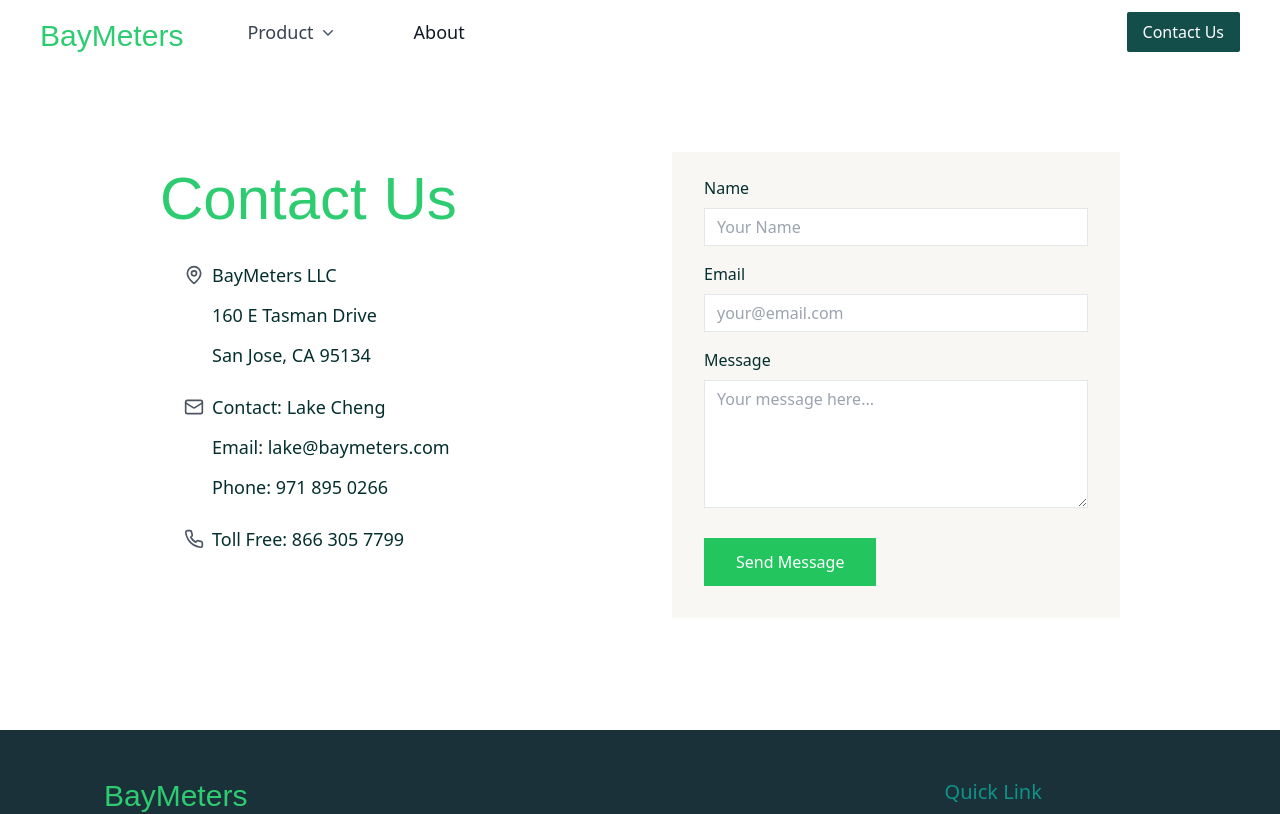
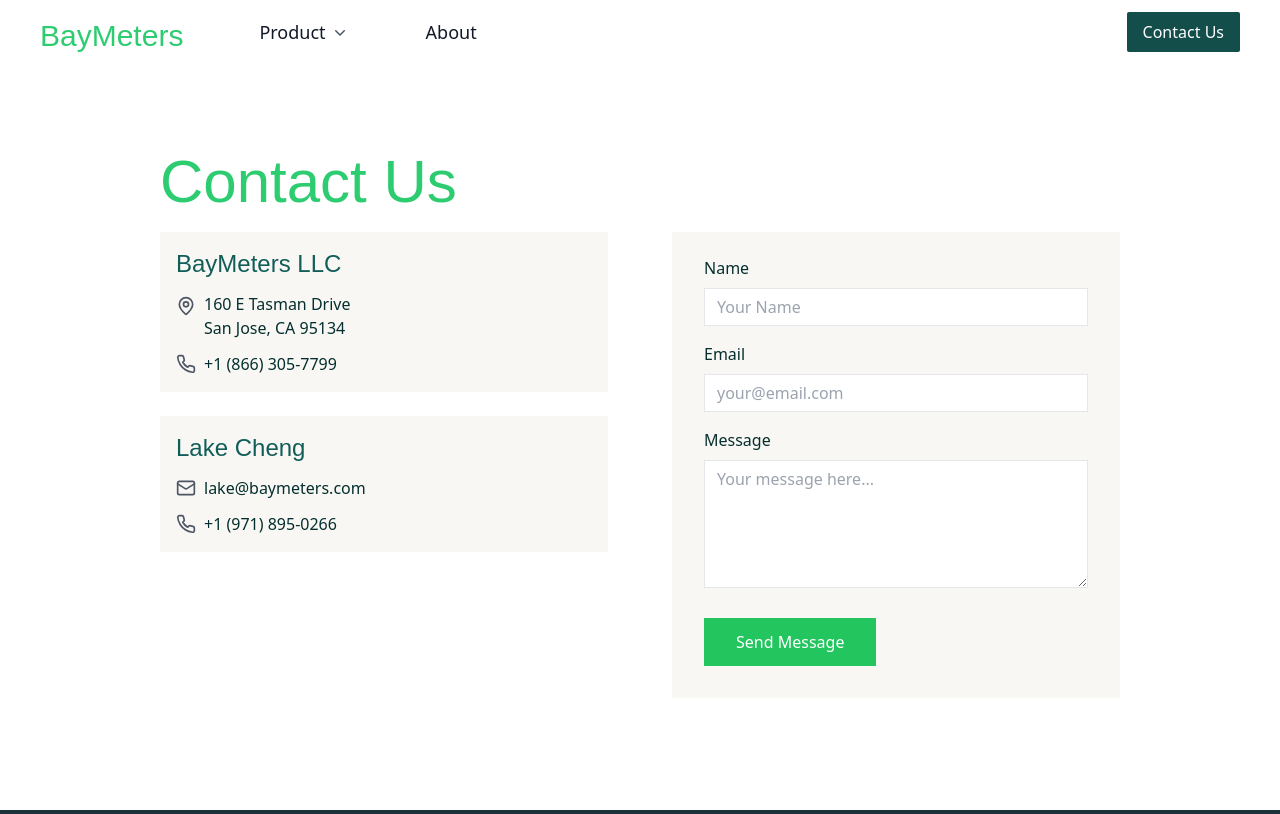
Before and after one commit to BayMeters/company_website, a React (Create React App) app in the folder frontend/: page /contact in a window 1280 px wide. Shown: the top 814 px of the page. Built offline with nearby package versions, Linux system fonts and the light colour scheme; a web font is replaced by a local one.

Commit message:
update
- update navbar
- update the design for contact us
- get rid of some unused code in creat-react-app
- temporarily comment out "Supmea" part in Main page's product catalog and about page

```diff
--- a/frontend/public/index.html
+++ b/frontend/public/index.html
@@ -2,54 +2,27 @@
 <html lang="en">
   <head>
     <meta charset="utf-8" />
-    <link rel="icon" href="%PUBLIC_URL%/favicon.ico" />
     <meta name="viewport" content="width=device-width, initial-scale=1" />
     <meta name="theme-color" content="#000000" />
-    <meta
-      name="description"
-      content="Web site created using create-react-app"
-    />
-    <link rel="apple-touch-icon" href="%PUBLIC_URL%/logo192.png" />
-    <!--
-      manifest.json provides metadata used when your web app is installed on a
-      user's mobile device or desktop. See https://developers.google.com/web/fundamentals/web-app-manifest/
-    -->
-    <link rel="manifest" href="%PUBLIC_URL%/manifest.json" />
-    <!--
-      Notice the use of %PUBLIC_URL% in the tags above.
-      It will be replaced with the URL of the `public` folder during the build.
-      Only files inside the `public` folder can be referenced from the HTML.
+    <title>BayMeters</title>
 
-      Unlike "/favicon.ico" or "favicon.ico", "%PUBLIC_URL%/favicon.ico" will
-      work correctly both with client-side routing and a non-root public URL.
-      Learn how to configure a non-root public URL by running `npm run build`.
-    -->
-    <title>BayMeters</title>
     <script
       src="https://beamanalytics.b-cdn.net/beam.min.js"
       data-token="35f004b1-ea26-43c5-8034-0c3fdab610eb"
       async
     ></script>
+
     <script type="text/javascript">
       (function(c,l,a,r,i,t,y){
           c[a]=c[a]||function(){(c[a].q=c[a].q||[]).push(arguments)};
           t=l.createElement(r);t.async=1;t.src="https://www.clarity.ms/tag/"+i;
           y=l.getElementsByTagName(r)[0];y.parentNode.insertBefore(t,y);
       })(window, document, "clarity", "script", "ozspv6537y");
-  </script>
+    </script>
+
   </head>
   <body>
     <noscript>You need to enable JavaScript to run this app.</noscript>
     <div id="root"></div>
-    <!--
-      This HTML file is a template.
-      If you open it directly in the browser, you will see an empty page.
-
-      You can add webfonts, meta tags, or analytics to this file.
-      The build step will place the bundled scripts into the <body> tag.
-
-      To begin the development, run `npm start` or `yarn start`.
-      To create a production bundle, use `npm run build` or `yarn build`.
-    -->
   </body>
 </html>
--- a/frontend/src/App.css
+++ /dev/null
@@ -1,38 +0,0 @@
-.App {
-  text-align: center;
-}
-
-.App-logo {
-  height: 40vmin;
-  pointer-events: none;
-}
-
-@media (prefers-reduced-motion: no-preference) {
-  .App-logo {
-    animation: App-logo-spin infinite 20s linear;
-  }
-}
-
-.App-header {
-  background-color: #282c34;
-  min-height: 100vh;
-  display: flex;
-  flex-direction: column;
-  align-items: center;
-  justify-content: center;
-  font-size: calc(10px + 2vmin);
-  color: white;
-}
-
-.App-link {
-  color: #61dafb;
-}
-
-@keyframes App-logo-spin {
-  from {
-    transform: rotate(0deg);
-  }
-  to {
-    transform: rotate(360deg);
-  }
-}
--- a/frontend/src/components/ContactInfo.js
+++ b/frontend/src/components/ContactInfo.js
@@ -4,36 +4,42 @@
 const ContactInfo = () => {
     return (
       <main className="flex-grow container">
-        <h1 className="text-6xl font-anek font-medium text-green-50 mb-2">Contact Us</h1>
+        <h1 className="text-6xl font-anek font-medium text-green-50 mb-5">Contact Us</h1>
 
-        <div className="bg-white p-6 mb-10 text-xl text-teal-950 font-extralight">
+        <div className="bg-white mb-10 text-xl text-teal-950 font-extralight">
 
           {/* <h2 className="text-2xl font-semibold mb-4">Contact Information</h2> */}
 
           <div className="space-y-6 text-lg">
 
-            <div className="flex items-start ">
+            <div className="flex-col items-start p-4 space-y-3 bg-light-100">
+                <p className="text-2xl font-medium font-anek text-teal-800">BayMeters LLC</p>
+                <div className="flex items-start">
                   <MapPin className="mr-2 mt-1 text-gray-600" size={20} />
-              <div className="space-y-3">
-                <p className="font-medium">BayMeters LLC</p>
+                  <div className='text-base text-teal-950 font-light'>
                     <p>160 E Tasman Drive</p>
                     <p>San Jose, CA 95134</p>
                   </div>
                 </div>
-
-            <div className="flex items-start">
-              <Mail className="mr-2 mt-1 text-gray-600" size={20} />
-              <div className="space-y-3">
-                <p className="font-medium">Contact: Lake Cheng</p>
-                <p>Email: lake@baymeters.com</p>
-                <p>Phone: 971 895 0266</p>
+                <div className="flex items-center">
+                  <Phone className="mr-2 text-gray-600" size={20} />
+                  <p className="text-base text-teal-950 font-light">+1 (866) 305-7799</p>
                 </div>
             </div>
 
+            <div className="flex-col items-start p-4 space-y-3 bg-light-100">
+              <p className="text-2xl font-medium font-anek text-teal-800 mb-2">Lake Cheng</p>
+              <div className="flex items-center">
+                <Mail className="mr-2 text-gray-600" size={20} />
+                <p className="text-base text-teal-950 font-light">lake@baymeters.com</p>
+              </div>
               <div className="flex items-center">
                 <Phone className="mr-2 text-gray-600" size={20} />
-              <p className="font-medium"> Toll Free: 866 305 7799</p>
+                <p className="text-base text-teal-950 font-light">+1 (971) 895-0266</p>
               </div>
+            </div>
+
+
           </div>
 
         </div>
--- a/frontend/src/components/Navbar.js
+++ b/frontend/src/components/Navbar.js
@@ -1,12 +1,9 @@
-import React, { useState } from 'react';
+import React, { useState, useRef, useEffect } from 'react';
 import { Link } from 'react-router-dom';
 import {
   Dialog,
   DialogPanel,
-  Popover,
-  PopoverButton,
   PopoverGroup,
-  PopoverPanel,
   Disclosure,
   DisclosureButton,
   DisclosurePanel,
@@ -26,19 +23,54 @@
 );
 
 export default function Navbar() {
+  const ProductCategory = ProductList();
+  const toggleMobileMenu = () => setMobileMenuOpen(!mobileMenuOpen);
+  const [mobileMenuOpen, setMobileMenuOpen] = useState(false);
+  const [isOpen, setIsOpen] = useState(false);
+  const buttonRef = useRef(null);
+  const dropdownRef = useRef(null);
+  let timeoutRef = useRef(null);
 
-  const ProductCategory = ProductList();
-  const [mobileMenuOpen, setMobileMenuOpen] = useState(false)
-  const toggleMobileMenu = () => setMobileMenuOpen(!mobileMenuOpen)
+  const handleMouseEnter = () => {
+    if (timeoutRef.current) {
+      clearTimeout(timeoutRef.current);
+    }
+    setIsOpen(true);
+  };
+
+  const handleMouseLeave = () => {
+    timeoutRef.current = setTimeout(() => {
+      setIsOpen(false);
+    }, 100); // Small delay to prevent flickering when moving between button and dropdown
+  };
+
+  useEffect(() => {
+    const handleClickOutside = (event) => {
+      if (
+        buttonRef.current &&
+        dropdownRef.current &&
+        !buttonRef.current.contains(event.target) &&
+        !dropdownRef.current.contains(event.target)
+      ) {
+        setIsOpen(false);
+      }
+    };
+
+    document.addEventListener('mousedown', handleClickOutside);
+    return () => {
+      document.removeEventListener('mousedown', handleClickOutside);
+      if (timeoutRef.current) {
+        clearTimeout(timeoutRef.current);
+      }
+    };
+  }, []);
 
   return (
     <header className="bg-white/80 backdrop-blur-sm sticky top-0 z-50">
       <link href="https://fonts.googleapis.com/css2?family=Anek+Odia:wght@100;200;300;400;500;600;700;800&display=swap" rel="stylesheet"></link>
 
       <nav aria-label="Global" className="h-16 mx-auto flex max-w-full items-center justify-between p-6 lg:px-10">
-
         <div className="flex flex-1 lg:hidden">
-
           <Link to="/" className="pt-2">
             <span className="sr-only">Your Company</span>
             <BayMetersLogo />
@@ -46,25 +78,39 @@
         </div>
 
         <PopoverGroup className="hidden lg:flex lg:gap-x-16">
-
           <Link to="/" className="pt-2">
             <span className="sr-only">Your Company</span>
             <BayMetersLogo />
           </Link>
 
-        {/* <a href="/comingsoon" target="_blank" rel="noopener noreferrer" className="pl-3 pt-2.5 text-lg font-extralight leading-6 text-gray-900">
-          Quick Pay
-        </a> */}
+          <div className="relative"
+          ref={buttonRef}
+          onMouseEnter={handleMouseEnter}
+          onMouseLeave={handleMouseLeave}>
+            <div
 
-        <Popover className="relative">
-          <PopoverButton className="flex items-center gap-x-1 pt-2.5 leading-6 text-lg font-extralight text-gray-700 focus:outline-none">
+              className="flex items-center cursor-pointer"
+            >
+              <Link
+                to="/products"
+                className="pl-3 pt-2.5 text-lg font-extralight leading-6 text-gray-900 hover:font-normal duration-100"
+              >
                 Product
+              </Link>
+              <div className="ml-1 pt-2.5">
                 <ChevronDownIcon aria-hidden="true" className="h-5 w-5 flex-none text-gray-600" />
-          </PopoverButton>
-          <PopoverPanel transition
-          className="absolute left-0 z-50 mt-5 w-screen max-w-sm overflow-hidden bg-white shadow-2xl rounded-md transition data-[closed]:translate-y-1 data-[closed]:opacity-0 data-[enter]:duration-200 data-[leave]:duration-150 data-[enter]:ease-out data-[leave]:ease-in">
+              </div>
+            </div>
 
-            <div className="p-5">
+            {isOpen && (
+              <div
+                ref={dropdownRef}
+                onMouseEnter={handleMouseEnter}
+                onMouseLeave={handleMouseLeave}
+                className="absolute left-0 z-50 mt-5 w-screen max-w-sm overflow-hidden bg-white shadow-2xl rounded-md
+                          transition-all duration-200 ease-out"
+              >
+                <div className="p-3">
                   {ProductCategory.map((item) => (
                     <Link
                       key={item}
@@ -76,25 +122,26 @@
                     </Link>
                   ))}
                 </div>
-          </PopoverPanel>
-        </Popover>
+              </div>
+            )}
+          </div>
 
-        <Link to = "/about" className="pl-3 pt-2.5 text-lg font-extralight leading-6 text-gray-900">
+          <Link to="/about" className="pl-3 pt-2.5 text-lg font-extralight leading-6 text-gray-900 hover:font-normal duration-100">
             About
           </Link>
-
         </PopoverGroup>
 
         <div className="hidden lg:flex lg:flex-1 lg:justify-end">
-          <Link to ="/contact" className="text-medium font-normal leading-6 text-white p-2 px-4 bg-teal-900 hover:bg-teal-600 rounded-sm">
-          Contact Us </Link>
+          <Link to="/contact" className="text-medium font-normal leading-6 text-white p-2 px-4 bg-teal-900 hover:bg-teal-600 rounded-sm">
+            Contact Us
+          </Link>
         </div>
 
-
+        {/* Mobile menu button */}
         <div className="flex lg:hidden">
           <button
             type="button"
-          onClick={toggleMobileMenu}
+            onClick={() => setMobileMenuOpen(!mobileMenuOpen)}
             className="-m-2.5 inline-flex items-center justify-center rounded-md p-2.5 text-gray-700"
           >
             <span className="sr-only">{mobileMenuOpen ? 'Close menu' : 'Open menu'}</span>
@@ -105,7 +152,6 @@
             )}
           </button>
         </div>
-
       </nav>
 
       {/* Mobile View */}
--- a/frontend/src/pages/About.js
+++ b/frontend/src/pages/About.js
@@ -17,7 +17,7 @@
           </div>
         </section>
 
-        <div className='flex-row gap-12'>
+        {/* <div className='flex-row gap-12'>
           <h2 className="text-6xl font-anek font-medium text-green-50 mb-2">About Supmea</h2>
           <div className="bg-white p-8 text-xl text-teal-950 font-extralight">
             <p className="mb-6 leading-relaxed">
@@ -27,7 +27,7 @@
               Supmea is renowned for its advanced electromagnetic flowmeter calibration system and robust research and development capabilities. The company offers a full range of instruments for flow, level, analytical measurement, pressure, and temperature, serving industries such as water and wastewater, energy, chemicals, life sciences, and food and beverage.
             </p>
           </div>
-        </div>
+        </div> */}
       </div>
     </Layout>
   );
--- a/frontend/src/pages/Contact.js
+++ b/frontend/src/pages/Contact.js
@@ -7,11 +7,12 @@
   return (
     <Layout>
       <div className="container mx-auto px-8 py-12 mb-12 mt-10">
-        <div className="flex flex-col lg:flex-row justify-center items-center gap-8 lg:gap-16">
+        {/* <h1 className="text-6xl font-anek font-medium text-green-50 mb-2">Contact Us</h1> */}
+        <div className="flex flex-col lg:flex-row items-center lg:items-start justify-center gap-4 lg:gap-16">
           <div className="w-full lg:w-1/2 max-w-md">
             <ContactInfo />
           </div>
-          <div className="w-full lg:w-1/2 max-w-md">
+          <div className="w-full lg:w-1/2 max-w-md lg:mt-20">
             <ContactForm />
           </div>
         </div>
--- a/frontend/src/pages/Mainpage.js
+++ b/frontend/src/pages/Mainpage.js
@@ -42,7 +42,7 @@
         <div className="container mx-auto px-4">
           <ProductShowcase />
         </div>
-        <div className="container mx-auto px-8 pb-8">
+        {/* <div className="container mx-auto px-8 pb-8">
           {isLoading ? (
             <p className="text-xl text-teal-950 font-extralight">Loading...</p>
           ) : (
@@ -59,7 +59,7 @@
               to learn about our full product line.
             </p>
           )}
-        </div>
+        </div> */}
       </div>
     </Layout>
   );
```
Lines whose indentation alone changed are shown as unchanged.
